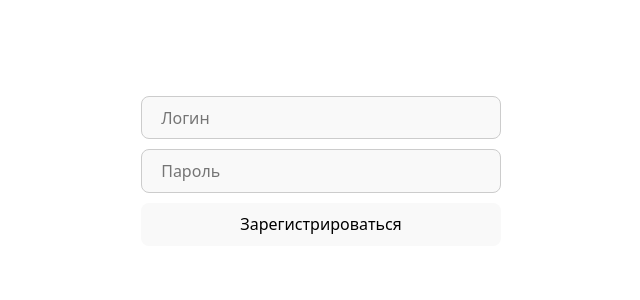
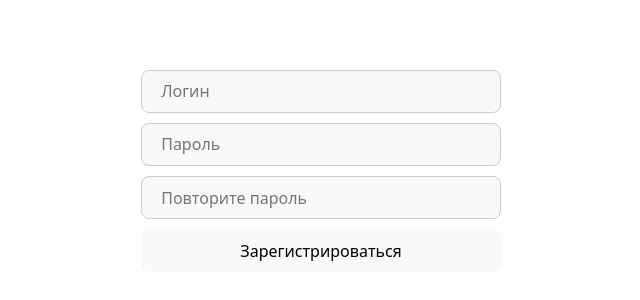
Before and after one commit to alinanigman/rs-forms-task-1, a React (Vite) app: page / in a window 1280 px wide. Shown: the part 262-562 px from the top of the page, without its empty margins (319-959 px from the left). Built offline with nearby package versions, Linux system fonts and the light colour scheme.

Commit message:
feat: add password

```diff
--- a/src/App.jsx
+++ b/src/App.jsx
@@ -1,16 +1,32 @@
-import { useState } from "react";
+import { useState, useRef } from "react";
 import styles from "./App.module.css";
 
 function App() {
   const [email, setEmail] = useState("");
   const [password, setPassword] = useState("");
+  const [repeatPassword, setRepeatPassword] = useState("");
   const [error, setError] = useState(null);
 
+  const submitButtonRef = useRef(null);
+
+  const validateEmail = (emailValue) => {
+    const emailRegex = /^[\w_-]+@[\w_-]+\.[a-zA-Z]{2,}$/;
+    return emailRegex.test(emailValue);
+  };
+
+  const validatePassword = (passwordValue) => {
+    return passwordValue.length >= 8;
+  };
+
+  const validateRepeatPassword = (repeatPasswordValue) => {
+    return repeatPasswordValue === password;
+  };
+
   const onEmailChange = ({ target }) => {
-    setEmail(target.value);
+    const value = target.value;
+    setEmail(value);
     let errorText = null;
-    const emailRegex = /^[\w_-]+@[\w_-]+\.[a-zA-Z]{2,}$/;
-    if (!emailRegex.test(target.value)) {
+    if (!validateEmail(value)) {
       errorText = "Email не корректен";
     }
     setError(errorText);
@@ -20,15 +36,30 @@ function App() {
     const value = target.value;
     setPassword(value);
     let errorText = null;
-    if (value.length < 8) {
+    if (!validatePassword(value)) {
       errorText = "Пароль должен быть не короче 8 символов";
     }
     setError(errorText);
   };
 
+  const onRepeatPasswordChange = ({ target }) => {
+    const value = target.value;
+    setRepeatPassword(value);
+    let error = null;
+    if (!validateRepeatPassword(value)) {
+      error = "Пароли не совпадают";
+    }
+    setError(error);
+  };
+
+  const onSubmit = (event) => {
+    event.preventDefault();
+    console.log("Форма отправлена", { email, password, repeatPassword });
+  };
+
   return (
     <div className={styles.App}>
-      <form className={styles.form}>
+      <form className={styles.form} onSubmit={onSubmit}>
         <div className={styles.error}>
           {!!error && <p className={styles.errorText}>{error}</p>}
         </div>
@@ -37,6 +68,7 @@ function App() {
           name="email"
           value={email}
           placeholder="Логин"
+          autoComplete="email"
           onChange={onEmailChange}
         />
         <input
@@ -44,9 +76,20 @@ function App() {
           name="password"
           value={password}
           placeholder="Пароль"
+          autoComplete="new-password"
           onChange={onPasswordChange}
         />
-        <button>Зарегистрироваться</button>
+        <input
+          type="password"
+          name="repeatPassword"
+          value={repeatPassword}
+          placeholder="Повторите пароль"
+          autoComplete="new-password"
+          onChange={onRepeatPasswordChange}
+        />
+        <button ref={submitButtonRef} type="submit" disabled={!!error}>
+          Зарегистрироваться
+        </button>
       </form>
     </div>
   );
```
